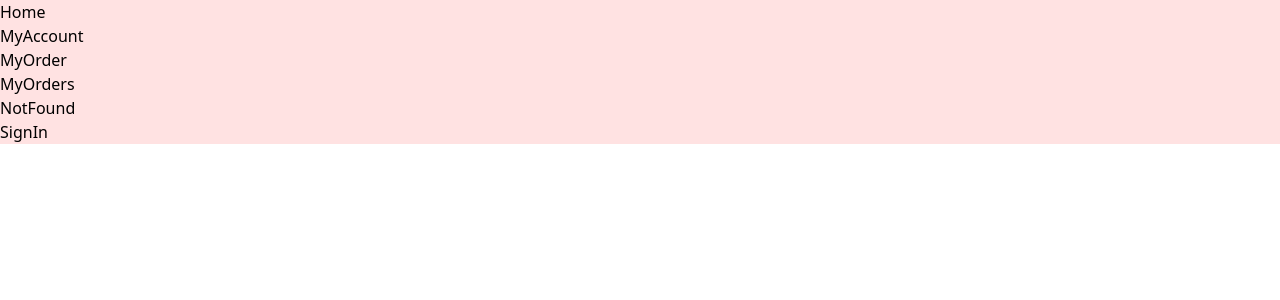
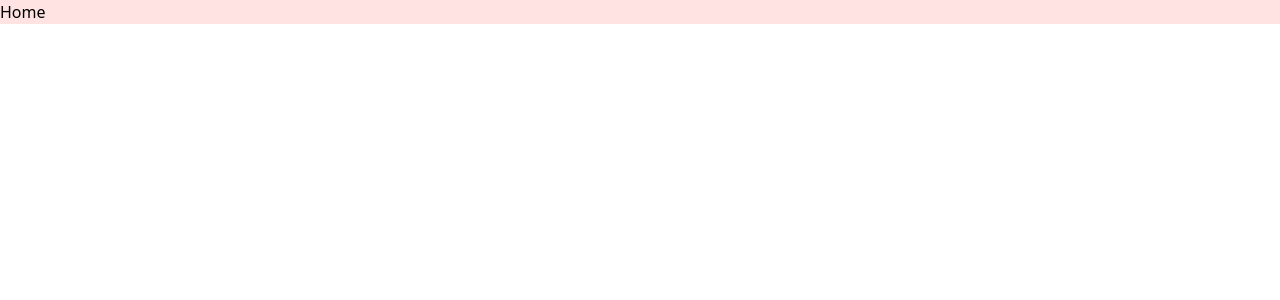
Before and after one commit to caulesti/tienda-online-react, a React (Vite) app in the folder react-course/: page / in a window 1280 px wide. Shown: the top 300 px of the page. Built offline with nearby package versions, Linux system fonts and the light colour scheme.

Commit message:
requerimiento 4

```diff
--- a/react-course/package.json
+++ b/react-course/package.json
@@ -13,6 +13,7 @@
     "@tailwindcss/vite": "^4.1.11",
     "react": "^19.1.0",
     "react-dom": "^19.1.0",
+    "react-router-dom": "^7.7.1",
     "tailwindcss": "^4.1.11"
   },
   "devDependencies": {
--- a/react-course/src/Pages/App/index.jsx
+++ b/react-course/src/Pages/App/index.jsx
@@ -1,3 +1,5 @@
+import { useRoutes, BrowserRouter } from 'react-router-dom'
+
 import Home from '../Home'
 import MyAccount from '../MyAccount'
 import MyOrder from '../MyOrder'
@@ -7,17 +9,23 @@ import SignIn from '../SignIn'
 
 import './App.css'
 
-function App() {
+const AppRoutes = () => {
+  let routes = useRoutes([
+    { path: '/', element: <Home /> },
+    { path: '/my_account', element: <MyAccount /> },
+    { path: '/my_order', element: <MyOrder /> },
+    { path: '/my_orders', element: <MyOrders /> },
+    { path: '/sign_in', element: <SignIn /> },
+    { path: '/*', element: <NotFound /> },
+  ])
+  return routes
+}
 
+const App = () => {
   return (
-    <div className='bg-red-100'>
-      <Home />
-      <MyAccount />
-      <MyOrder />
-      <MyOrders />
-      <NotFound />
-      <SignIn />
-    </div>
+    <BrowserRouter>
+      <AppRoutes />
+    </BrowserRouter>
   )
 }
 
```
Also changed, not shown: 1 other file (tests, documents, lock files or other folders).
